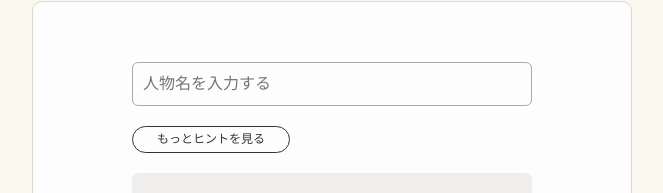
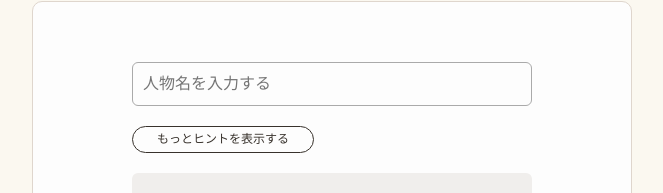
Before and after one commit to sasakiy84/ndl-hackathon-2023, a Vue app: page /question in a window 1280 px wide. Both pictures are taken after a click on the button "ヒントを表示する". Shown: the part 607-800 px from the top of the page, without its empty margins (308-971 px from the left). Built offline with nearby package versions, Linux system fonts and the light colour scheme; a web font is replaced by a local one.

Commit message:
change text on hint button

```diff
--- a/src/views/QuestionView.vue
+++ b/src/views/QuestionView.vue
@@ -79,7 +79,7 @@
               class="hint-button"
               @click="selectBoxDisplayed = true"
             >
-              もっとヒントを見る
+              もっとヒントを表示する
             </button>
           </div>
 
```
